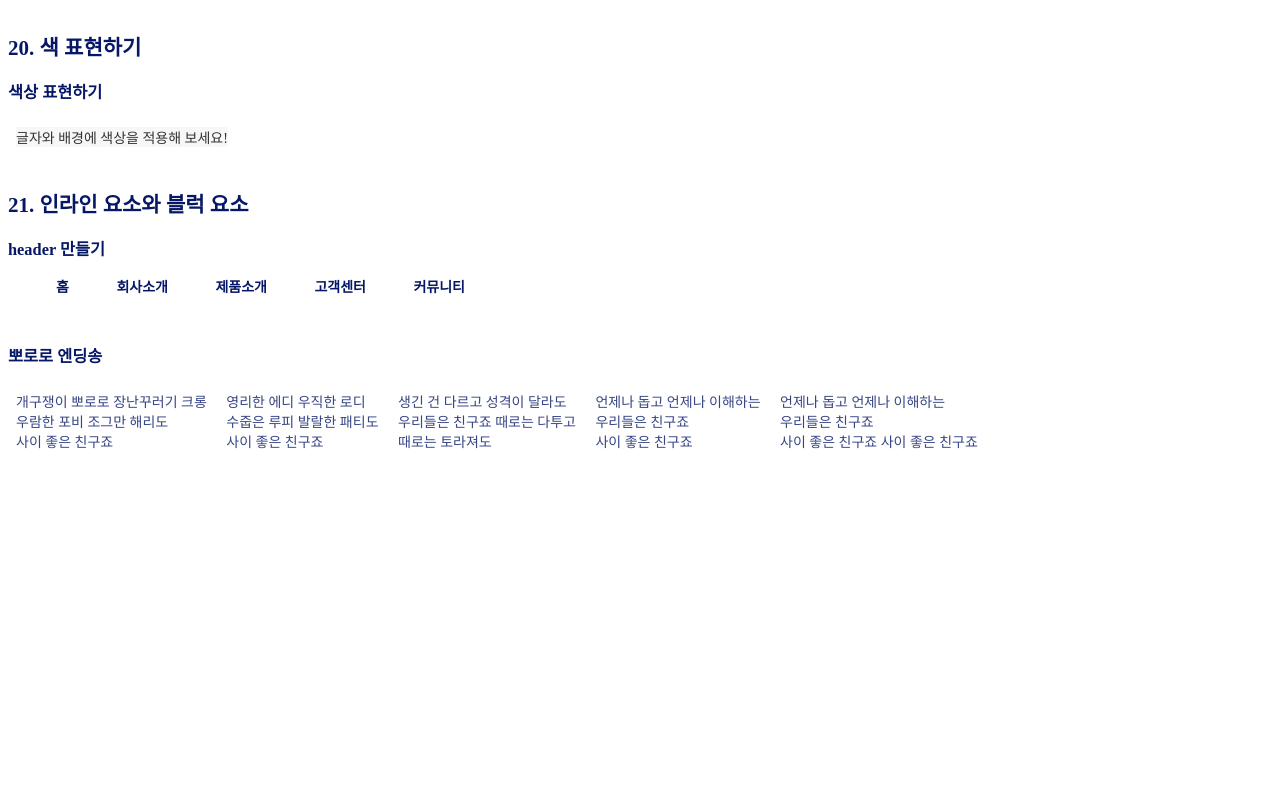
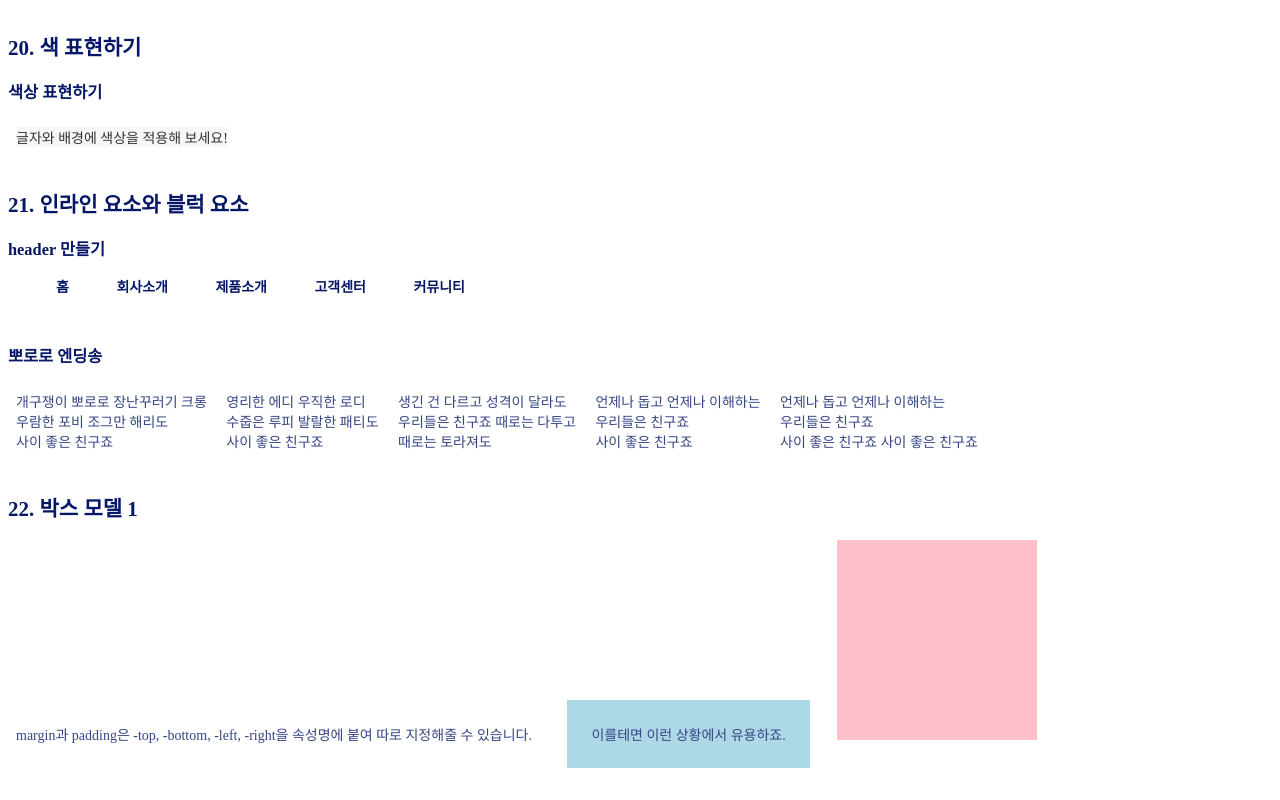
Before and after one commit to yenniekim/html-css, a plain HTML site: page css/index.html in a window 1280 px wide. Shown: the part 1632-2432 px from the top of the page. Before the commit the page ends 2115 px from the top, so only its background shows below. Drawn offline with Linux system fonts and the light colour scheme.

Commit message:
lesson 22
박스 모델 1

```diff
--- a/css/index.html
+++ b/css/index.html
@@ -110,8 +110,8 @@
 
   <h3>font size & text-decoration</h3>
   바깥
-  <div>중간
-    <div>안쪽</div>
+  <div class="middle">중간
+    <div class="inner">안쪽</div>
   </div><br>
 
   <p class="decoration">HTML & CSS Programming is fun!</p><br>
@@ -196,5 +196,20 @@
   </p> <br><br>
 
 
+
+
+  <!-- 22. 박스 모델 1 https://www.yalco.kr/@html-css/2-6/ -->
+  <h2>22. 박스 모델 1</h2>
+
+
+  <p>
+    margin과 padding은 -top, -bottom, -left, -right을 속성명에 붙여 따로 지정해줄 수 있습니다.
+  </p>
+  <p class="special">
+    이를테면 이런 상황에서 유용하죠.
+  </p>
+
+  <div class="div-test"></div>
+
 </body>
 </html>
--- a/css/style.css
+++ b/css/style.css
@@ -183,7 +183,8 @@ rem은 html 요소와의 상대적 크기를 가지므로, 요소의 중첩에
 pt는 1인치/72로, 프린트할 컨텐츠에 사용됩니다. */
 
 html { font-size: 14px; }
-div { font-size: 2rem; }
+div.middle { font-size: 2rem; }
+div.inner { font-size: 2rem; }
 
 /* text-decoration 속성은 밑줄, 취소선, 물결선 등으로
 글을 꾸며주는데 사용됩니다.
@@ -314,3 +315,38 @@ p {
   display: inline-block;
   /* display: */
 }
+
+
+
+
+/* 22. 박스 모델 1 https://www.yalco.kr/@html-css/2-6/ */
+
+/* padding을 왼쪽에만 주고 싶을 때 : padding-left */
+p.special {
+  background-color: lightblue;
+  margin: 24px;
+  padding: 24px;
+}
+
+p.special {
+  margin-top: 48px;
+  /* margin-bottom: */
+  /* margin-left: */
+  /* margin-right: */
+
+  /* padding-top */
+  /* padding-bottom */
+  /* padding-left */
+  /* padding-right */
+}
+
+body {
+  text-align: left;
+}
+div.div-test {
+  display: inline-block;
+  width: 200px;
+  height: 200px;
+  background-color: pink;
+  /* margin: 0 auto; */
+}
```
